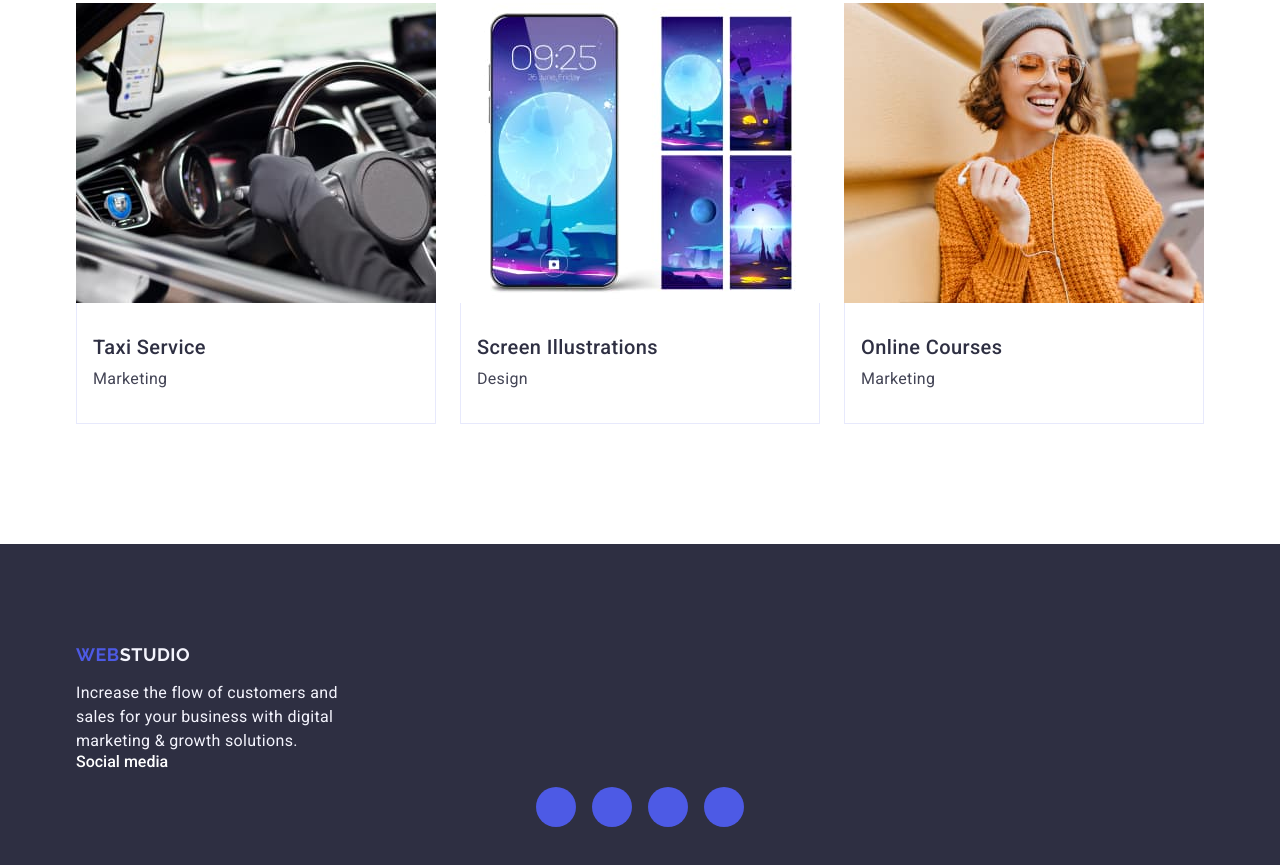
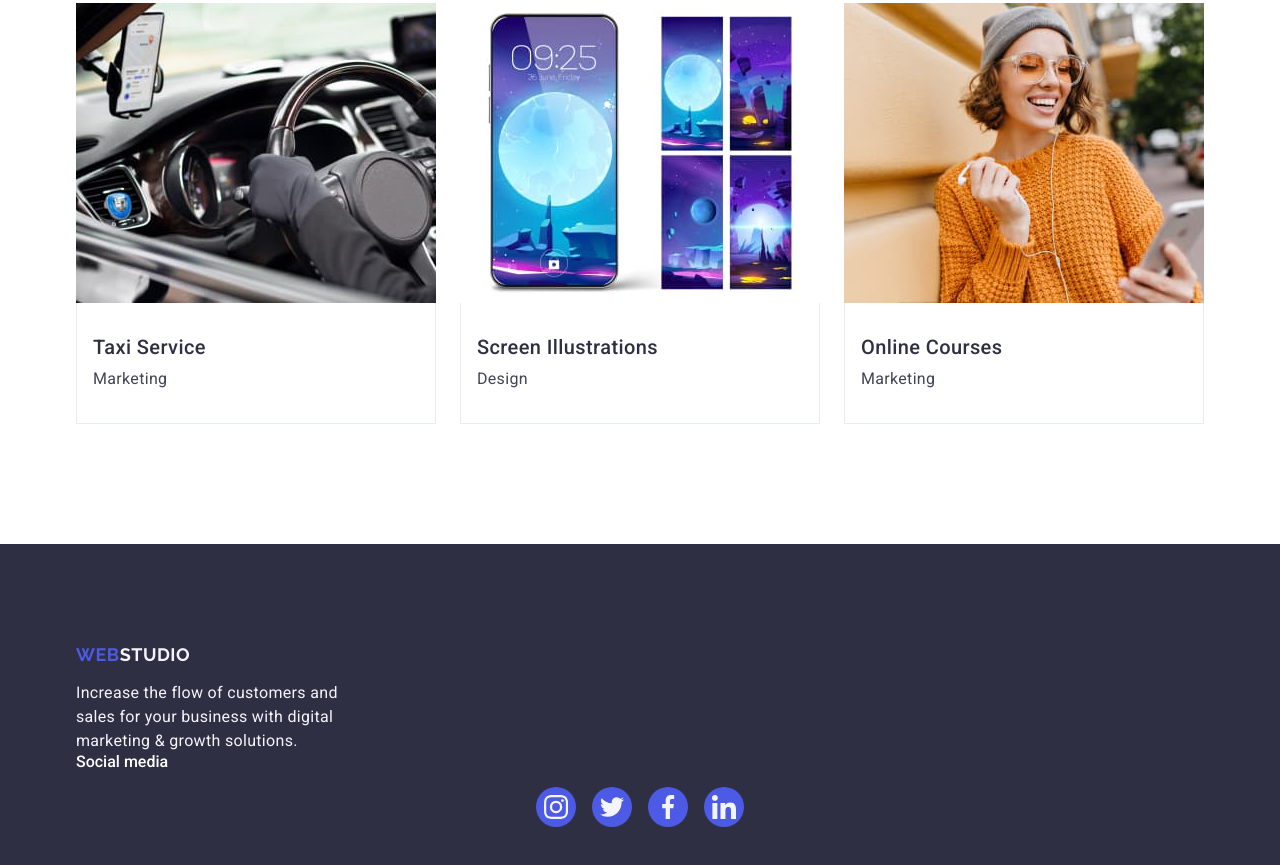
Before and after one commit to mperebeynoslu/homework4, a plain HTML site: page index.html in a window 1280 px wide. Shown: the part 2639-3504 px from the top of the page. Drawn offline with nearby package versions, Linux system fonts and the light colour scheme.

Commit message:
commit message

```diff
--- a/index.html
+++ b/index.html
@@ -317,19 +317,19 @@
         <ul class="footer-social">
           <li class="footer-social-icon">
             <a href="" class="footer-link"><svg class="footer-icon" width="24" height="24">
-                <use href="./images/icons.svg#instagram-icon"></use></svg></a>
+                <use href="./images/icons.svg#icon-instagram"></use></svg></a>
           </li>
           <li class="footer-social-icon">
             <a href="" class="footer-link"><svg class="footer-icon" width="24" height="24">
-                <use href="./images/icons.svg#twitter-icon"></use></svg></a>
+                <use href="./images/icons.svg#icon-twitter"></use></svg></a>
           </li>
           <li class="footer-social-icon">
             <a href="" class="footer-link"><svg class="footer-icon" width="24" height="24">
-                <use href="./images/icons.svg#facebook-icon"></use></svg></a>
+                <use href="./images/icons.svg#icon-facebook"></use></svg></a>
           </li>
           <li class="footer-social-icon">
             <a href="" class="footer-link"><svg class="footer-icon" width="24" height="24">
-                <use href="./images/icons.svg#linkedin-icon"></use></svg></a>
+                <use href="./images/icons.svg#icon-linkedin"></use></svg></a>
           </li>
         </ul>
       </div>
```
